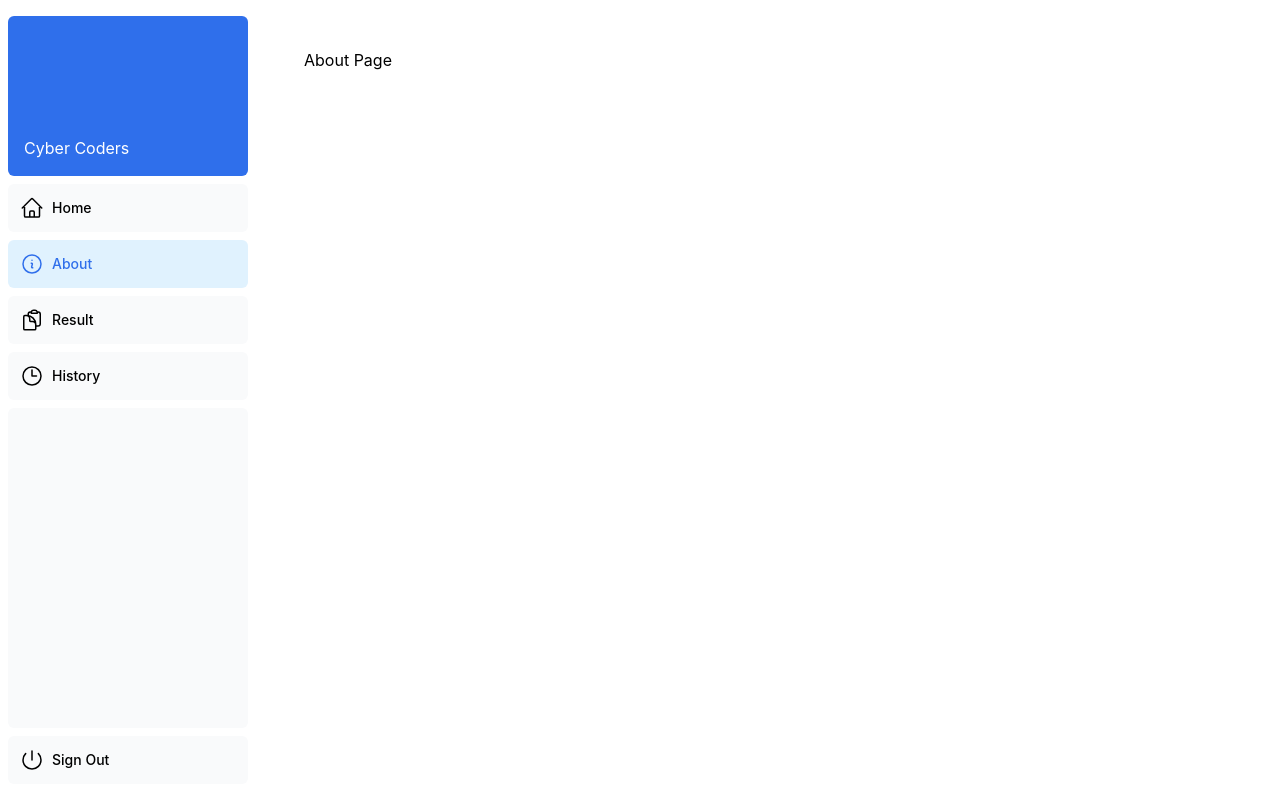
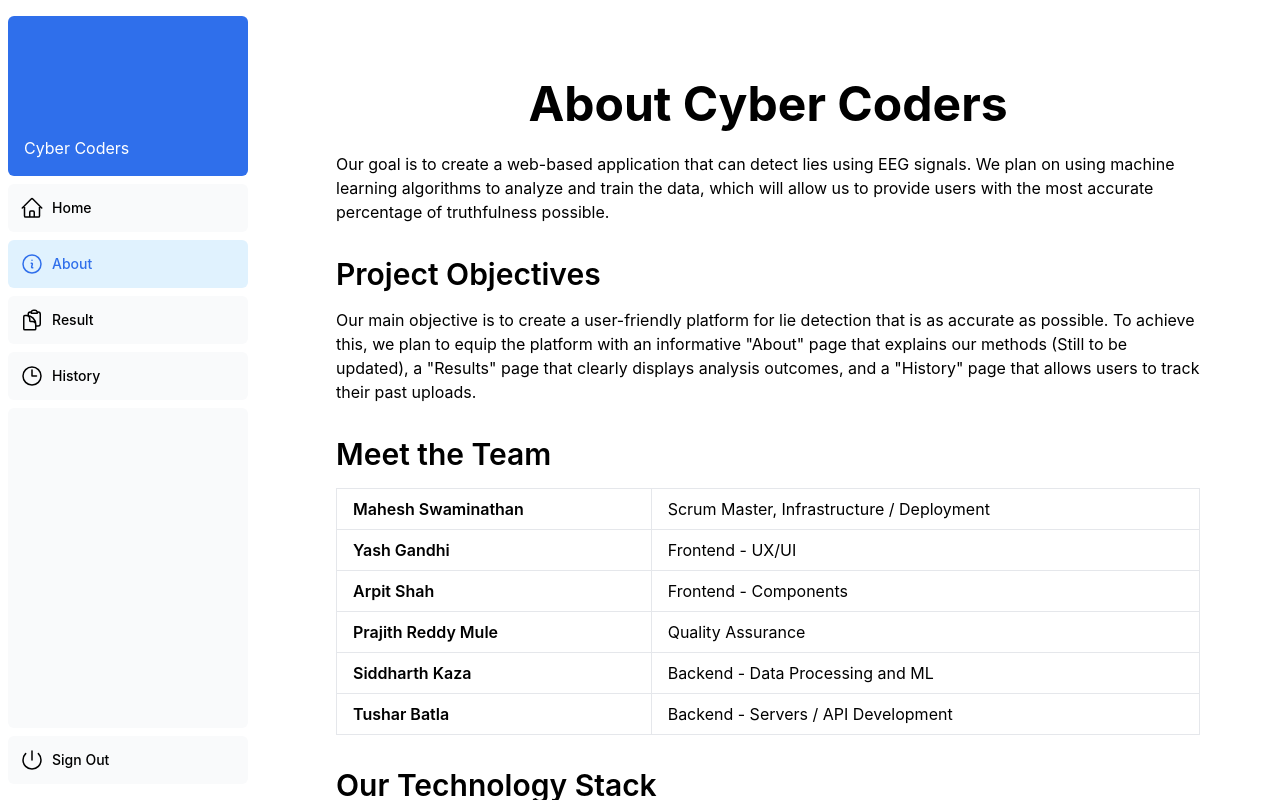
Before and after one commit to maheshs85/CS-555-Project, a React (Create React App) app in the folder frontend/: page /about in a window 1280 px wide. Built offline with nearby package versions, Linux system fonts and the light colour scheme; sample sign-in values are in the browser's storage.

Commit message:
Updated about page

```diff
--- a/frontend/src/components/About/index.jsx
+++ b/frontend/src/components/About/index.jsx
@@ -1,7 +1,96 @@
+import React from 'react';
+
 const About = () => {
-    return(
-        <h1>About Page</h1>
-    );
+  return (
+    <div className="about-container flex flex-col m-8">
+      <div className="about-mission mb-8">
+        <h1 className="text-5xl font-bold text-center mb-6">About Cyber Coders</h1>
+        <p className="text-md">
+        Our goal is to create a web-based application that can detect lies using EEG signals.
+        We plan on using machine learning algorithms to analyze and train the data,
+        which will allow us to provide users with the most accurate percentage of truthfulness possible.
+        </p>
+      </div>
+
+      <div className="about-objectives mb-8">
+        <h2 className="text-3xl font-semibold mb-4">Project Objectives</h2>
+        <p className="text-md">
+        Our main objective is to create a user-friendly platform for lie detection that is as accurate as possible.
+        To achieve this, we plan to equip the platform with an informative "About" page that explains our methods (Still to be updated),
+        a "Results" page that clearly displays analysis outcomes,
+        and a "History" page that allows users to track their past uploads.
+        </p>
+      </div>
+
+      <section className="about-team mb-8">
+        <h2 className="text-3xl font-semibold mb-4">Meet the Team</h2>
+        <table className="min-w-full table-fixed">
+          <tbody>
+            <tr>
+              <td className="border px-4 py-2 font-semibold">Mahesh Swaminathan</td>
+              <td className="border px-4 py-2">Scrum Master, Infrastructure / Deployment</td>
+            </tr>
+            <tr>
+              <td className="border px-4 py-2 font-semibold">Yash Gandhi</td>
+              <td className="border px-4 py-2">Frontend - UX/UI</td>
+            </tr>
+            <tr>
+              <td className="border px-4 py-2 font-semibold">Arpit Shah </td>
+              <td className="border px-4 py-2">Frontend - Components</td>
+            </tr>
+            <tr>
+              <td className="border px-4 py-2 font-semibold">Prajith Reddy Mule </td>
+              <td className="border px-4 py-2">Quality Assurance</td>
+            </tr>
+            <tr>
+              <td className="border px-4 py-2 font-semibold">Siddharth Kaza </td>
+              <td className="border px-4 py-2">Backend - Data Processing and ML</td>
+            </tr>
+            <tr>
+              <td className="border px-4 py-2 font-semibold">Tushar Batla </td>
+              <td className="border px-4 py-2">Backend - Servers / API Development</td>
+            </tr>
+          </tbody>
+        </table>
+      </section>
+
+      <section className="about-technology mb-8">
+        <h2 className="text-3xl font-semibold mb-4">Our Technology Stack</h2>
+        <table className="min-w-full table-fixed">
+          <tbody>
+            <tr>
+              <td className="border px-4 py-2 font-semibold">Database</td>
+              <td className="border px-4 py-2">MongoDB</td>
+            </tr>
+            <tr>
+              <td className="border px-4 py-2 font-semibold">Backend Framework</td>
+              <td className="border px-4 py-2">Node.JS, Express.js, Mongoose</td>
+            </tr>
+            <tr>
+              <td className="border px-4 py-2 font-semibold">Machine Learning Library</td>
+              <td className="border px-4 py-2">EEG Deep Learning Library</td>
+            </tr>
+            <tr>
+              <td className="border px-4 py-2 font-semibold">Data Processing</td>
+              <td className="border px-4 py-2">Numpy, Scipy, Pandas</td>
+            </tr>
+            <tr>
+              <td className="border px-4 py-2 font-semibold">Infrastructure and Deployment</td>
+              <td className="border px-4 py-2">Github actions, Heroku</td>
+            </tr>
+            <tr>
+              <td className="border px-4 py-2 font-semibold">Development tools</td>
+              <td className="border px-4 py-2">Git, VSCode, Jira</td>
+            </tr>
+            <tr>
+              <td className="border px-4 py-2 font-semibold">Frontend Framework</td>
+              <td className="border px-4 py-2">React.js, HTML/CSS, Bootstrap, JavaScript/TypeScript</td>
+            </tr>
+          </tbody>
+        </table>
+      </section>
+    </div>
+  );
 };
 
 export default About;
--- a/frontend/src/index.css
+++ b/frontend/src/index.css
@@ -14,3 +14,6 @@ code {
   font-family: source-code-pro, Menlo, Monaco, Consolas, 'Courier New',
     monospace;
 }
+table.table-fixed tbody tr:hover {
+  background-color: rgb(238, 239, 255);
+}
```
